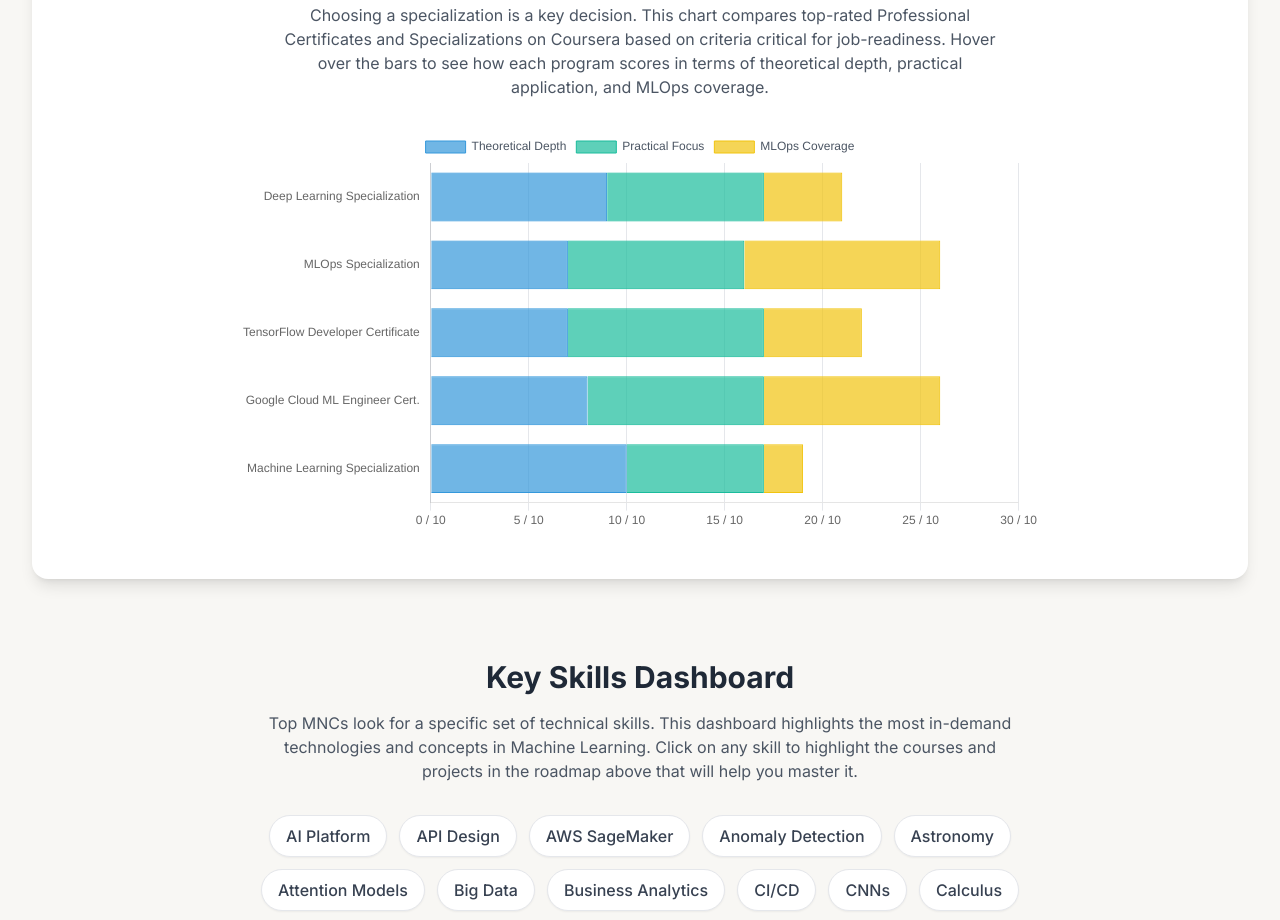
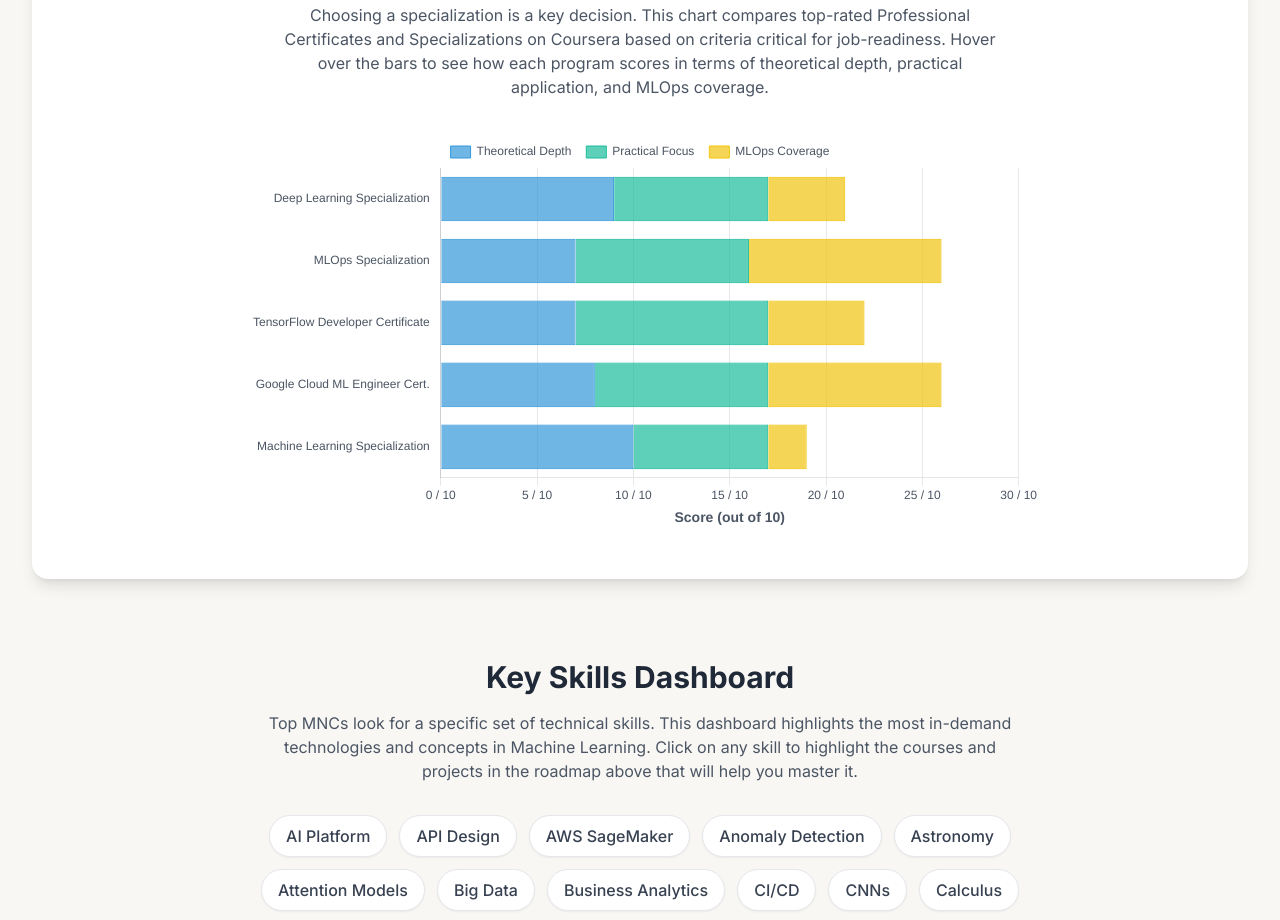
Before and after one commit to SivaRamaNaiduThattikota/ml-roadmap, a plain HTML site: page index.html in a window 1280 px wide. Shown: the part 1433-2353 px from the top of the page. Drawn offline with nearby package versions, Linux system fonts and the light colour scheme.

Commit message:
Improved Chart.js configuration for better tooltip display

```diff
--- a/index.html
+++ b/index.html
@@ -9,19 +9,12 @@
     <link rel="preconnect" href="https://fonts.googleapis.com">
     <link rel="preconnect" href="https://fonts.gstatic.com" crossorigin>
     <link href="https://fonts.googleapis.com/css2?family=Inter:wght@400;500;600;700&display=swap" rel="stylesheet">
-    <!-- Chosen Palette: Warm Neutrals & Subtle Accents -->
-    <!-- Application Structure Plan: The application is designed as a multi-stage, interactive learning path. It starts with foundational courses and progresses through core ML, specializations, and MLOps. The journey now features a single, consolidated "Phase 5: High-Impact Project Portfolio & Specialization" with nested, tiered project sections (Foundational & Core ML, Advanced & Production-Grade, and now, a further nested "Industry-Specific & Elite Projects" with sub-sections for Healthcare, Finance, and Space). This consolidation makes the roadmap less repetitive and more streamlined. The final "Phase 6: Career Acceleration & Job Search Strategies" remains distinct. This structure provides a clear, progressive roadmap from theoretical knowledge to practical, high-value application, directly addressing the goal of securing a top-tier ML engineering role, allowing for granular industry specialization, and providing essential job search guidance. An interactive chart and skills dashboard complement the roadmap by aiding decision-making and reinforcing learning connections. -->
-    <!-- Visualization & Content Choices:
-        - Report Info: A curriculum for ML Engineers. -> Goal: Organize & Guide -> Viz/Presentation: A multi-phase, collapsible card layout, now with a single, consolidated project phase containing nested tiered project subsections, and a further nested structure for industry-specific projects, along with nested career strategy subsections. -> Interaction: Users click to expand each phase and sub-level, revealing curated lists and advice. -> Justification: The consolidated project phase reduces redundancy and improves flow. The deeply nested structure for projects (especially industry-specific ones) breaks down complex information into manageable, progressive steps, and allows for highly specialized industry focus and dedicated career guidance, preventing overwhelm and providing clear paths from simple scripts to production-grade systems and job readiness. -> Library/Method: HTML/Tailwind CSS + Vanilla JS for toggling visibility.
-        - Report Info: Comparison of ML specializations. -> Goal: Compare & Analyze -> Viz/Presentation: Horizontal Bar Chart. -> Interaction: Hovering over bars shows detailed scores for key criteria. -> Justification: Offers a quick, visual comparison to help users select the most suitable specialization for their career goals. -> Library/Method: Chart.js (Canvas).
-        - Report Info: Key skills for ML roles. -> Goal: Inform & Relate -> Viz/Presentation: An interactive grid of skill tags. -> Interaction: Clicking a skill highlights all relevant courses and projects in the roadmap. -> Justification: Creates a dynamic link between job requirements and the learning materials, allowing users to see exactly where each skill is taught and applied. -> Library/Method: HTML/Tailwind CSS + Vanilla JS.
-    -->
-    <!-- CONFIRMATION: NO SVG graphics used. NO Mermaid JS used. -->
+
     <style>
         body {
             font-family: 'Inter', sans-serif;
-            background-color: #f8f7f4;
-            color: #1f2937;
+            background-color: #f8f7f4; /* Warm Neutral Background */
+            color: #1f2937; /* Dark Gray for text */
         }
         .chart-container {
             position: relative;
@@ -29,44 +22,50 @@
             max-width: 800px;
             margin-left: auto;
             margin-right: auto;
-            height: 400px;
-            max-height: 50vh;
+            height: 400px; /* Fixed height for chart on smaller screens */
+            max-height: 50vh; /* Max height relative to viewport height */
         }
         @media (min-width: 768px) {
             .chart-container {
-                height: 500px;
+                height: 500px; /* Taller on larger screens */
             }
         }
+        /* Hidden by default, toggled by JS */
         .phase-content, .project-subsection-content, .industry-specific-tier-content, .career-subsection-content {
             display: none;
             overflow: hidden;
-            transition: max-height 0.5s ease-in-out;
+            transition: max-height 0.5s ease-in-out; /* Smooth transition for expand/collapse */
         }
+        /* Active state for visible content */
         .phase-content.active, .project-subsection-content.active, .industry-specific-tier-content.active, .career-subsection-content.active {
             display: block;
         }
+        /* Skill tag highlighting */
         .skill-tag.highlight {
-            background-color: #10B981 !important;
+            background-color: #10B981 !important; /* Emerald green for highlight */
             color: white !important;
-            transform: scale(1.05);
-            box-shadow: 0 4px 14px 0 rgba(16, 185, 129, 0.3);
+            transform: scale(1.05); /* Slight scale up on highlight */
+            box-shadow: 0 4px 14px 0 rgba(16, 185, 129, 0.3); /* Soft shadow */
         }
+        /* Course/Project card highlighting */
         .course-card.highlight-skill {
-            border: 2px solid #10B981;
-            box-shadow: 0 0 15px rgba(16, 185, 129, 0.3);
+            border: 2px solid #10B981; /* Emerald green border */
+            box-shadow: 0 0 15px rgba(16, 185, 129, 0.3); /* Glowing effect */
         }
+        /* Clickable header styles */
         .phase-header, .project-subsection-header, .industry-specific-tier-header, .career-subsection-header {
             cursor: pointer;
             transition: background-color 0.3s ease;
         }
         .phase-header:hover, .project-subsection-header:hover, .industry-specific-tier-header:hover, .career-subsection-header:hover {
-            background-color: #e5e7eb;
+            background-color: #e5e7eb; /* Light gray on hover */
         }
+        /* Arrow icon rotation */
         .arrow-icon {
             transition: transform 0.3s ease-in-out;
         }
         .phase-header.open .arrow-icon, .project-subsection-header.open .arrow-icon, .industry-specific-tier-header.open .arrow-icon, .career-subsection-header.open .arrow-icon {
-            transform: rotate(180deg);
+            transform: rotate(180deg); /* Rotate arrow when open */
         }
     </style>
 </head>
@@ -265,6 +264,7 @@
                 ]
             };
 
+            // Collect all unique skills from roadmap data
             const allSkills = new Set();
             roadmapData.phases.forEach(phase => {
                 if (phase.courses) {
@@ -284,7 +284,7 @@
             });
             const skillsData = Array.from(allSkills);
 
-
+            // Render Roadmap Phases
             const phasesContainer = document.getElementById('phases-container');
             roadmapData.phases.forEach((phase, index) => {
                 const phaseElement = document.createElement('div');
@@ -292,9 +292,11 @@
 
                 let contentHTML = '';
                 if (phase.isConsolidatedProjectPhase) {
+                    // Render project subsections for the consolidated phase
                     contentHTML = phase.projectSubsections.map((subsection, subIndex) => {
                         let subsectionProjectsHTML = '';
                         if (subsection.isIndustryEliteNested) {
+                            // Render industry-specific tiers within the project subsection
                             subsectionProjectsHTML = subsection.industryEliteTiers.map((tier, tierIndex) => {
                                 const projectsHTML = tier.projects.map(project => `
                                     <div class="course-card p-4 border-t border-gray-200" data-skills='${JSON.stringify(project.skills)}'>
@@ -331,6 +333,7 @@
                                 `;
                             }).join('');
                         } else {
+                            // Render regular projects within the project subsection
                             subsectionProjectsHTML = subsection.projects.map(project => `
                                 <div class="course-card p-4 border-t border-gray-200" data-skills='${JSON.stringify(project.skills)}'>
                                     <div class="flex justify-between items-start">
@@ -367,6 +370,7 @@
                         `;
                     }).join('');
                 } else if (phase.isCareerPhase) {
+                    // Render career subsections for the career phase
                     contentHTML = phase.careerSubsections.map((subsection, subIndex) => `
                         <div class="border-t border-gray-200">
                             <div class="career-subsection-header p-4 bg-gray-50 flex justify-between items-center" data-target="career-subsection-${index}-${subIndex}">
@@ -385,8 +389,8 @@
                             </div>
                         </div>
                     `).join('');
-                }
-                else {
+                } else {
+                    // Render courses for regular phases
                     contentHTML = phase.courses.map(course => `
                         <div class="course-card p-4 border-t border-gray-200" data-skills='${JSON.stringify(course.skills)}'>
                             <div class="flex justify-between items-start">
@@ -425,10 +429,11 @@
                 phasesContainer.appendChild(phaseElement);
             });
 
+            // Function to set up toggle behavior for various sections
             function setupToggle(selector, contentSelector) {
                 document.querySelectorAll(selector).forEach(header => {
                     header.addEventListener('click', (e) => {
-                        e.stopPropagation();
+                        e.stopPropagation(); // Prevent event bubbling
                         const targetId = header.getAttribute('data-target');
                         const content = document.getElementById(targetId);
                         const isActive = content.classList.contains('active');
@@ -465,20 +470,20 @@
                             });
                         }
 
-
+                        // Toggle active class and arrow icon for the clicked header
                         content.classList.toggle('active');
                         header.classList.toggle('open');
                     });
                 });
             }
 
+            // Apply toggle behavior to all levels of collapsible content
             setupToggle('.phase-header', '.phase-content');
             setupToggle('.project-subsection-header', '.project-subsection-content');
             setupToggle('.industry-specific-tier-header', '.industry-specific-tier-content');
             setupToggle('.career-subsection-header', '.career-subsection-content');
 
-
-
+            // Render Skill Tags
             const skillsGrid = document.getElementById('skills-grid');
             skillsData.sort().forEach(skill => {
                 const skillTag = document.createElement('button');
@@ -488,39 +493,50 @@
                 skillsGrid.appendChild(skillTag);
             });
 
-            let activeSkill = null;
+            // Skill Tag Click Listener for Highlighting
+            let activeSkill = null; // To keep track of the currently active skill filter
             skillsGrid.addEventListener('click', e => {
                 if (e.target.classList.contains('skill-tag')) {
                     const selectedSkill = e.target.dataset.skill;
 
+                    // Remove highlights from all tags and cards first
                     document.querySelectorAll('.skill-tag').forEach(tag => tag.classList.remove('highlight'));
                     document.querySelectorAll('.course-card').forEach(card => card.classList.remove('highlight-skill'));
 
                     if (activeSkill === selectedSkill) {
+                        // If the same skill is clicked again, deactivate filter
                         activeSkill = null;
                     } else {
+                        // Activate new skill filter
                         e.target.classList.add('highlight');
                         activeSkill = selectedSkill;
+
+                        // Highlight relevant course/project cards and expand their parent sections
                         document.querySelectorAll('.course-card').forEach(card => {
+                            const cardSkills = JSON.parse(card.dataset.skills);
+                            if (cardSkills.includes(selectedSkill)) {
+                                card.classList.add('highlight-skill');
+
+                                // Automatically open parent collapsible sections
+                                // Check for industry-specific tier first
                                 const industrySpecificTierContent = card.closest('.industry-specific-tier-content');
                                 if (industrySpecificTierContent && !industrySpecificTierContent.classList.contains('active')) {
                                     document.querySelector(`[data-target='${industrySpecificTierContent.id}']`).click();
                                 }
+                                // Check for project subsection (could be direct parent or grandparent)
                                 const projectSubsectionContent = card.closest('.project-subsection-content');
                                 if (projectSubsectionContent && !projectSubsectionContent.classList.contains('active')) {
                                     document.querySelector(`[data-target='${projectSubsectionContent.id}']`).click();
                                 }
+                                // Check for main phase content
                                 const phaseContent = card.closest('.phase-content');
                                 if (phaseContent && !phaseContent.classList.contains('active')) {
                                     document.querySelector(`[data-target='${phaseContent.id}']`).click();
                                 }
-
-                            const cardSkills = JSON.parse(card.dataset.skills);
-                            if (cardSkills.includes(selectedSkill)) {
-                                card.classList.add('highlight-skill');
                             }
                         });
 
+                        // Scroll to the first highlighted item for better UX
                         const firstHighlight = document.querySelector('.course-card.highlight-skill');
                         if(firstHighlight) {
                             firstHighlight.scrollIntoView({ behavior: 'smooth', block: 'center' });
@@ -529,6 +545,7 @@
                 }
             });
 
+            // Chart.js Data for Specialization Comparison
             const specializationData = {
                 labels: [
                     'Deep Learning Specialization',
@@ -541,53 +558,75 @@
                     {
                         label: 'Theoretical Depth',
                         data: [9, 7, 7, 8, 10],
-                        backgroundColor: 'rgba(52, 152, 219, 0.7)',
+                        backgroundColor: 'rgba(52, 152, 219, 0.7)', // Blue
                         borderColor: 'rgba(52, 152, 219, 1)',
                         borderWidth: 1
                     },
                     {
                         label: 'Practical Focus',
                         data: [8, 9, 10, 9, 7],
-                        backgroundColor: 'rgba(26, 188, 156, 0.7)',
+                        backgroundColor: 'rgba(26, 188, 156, 0.7)', // Teal
                         borderColor: 'rgba(26, 188, 156, 1)',
                         borderWidth: 1
                     },
                     {
                         label: 'MLOps Coverage',
                         data: [4, 10, 5, 9, 2],
-                        backgroundColor: 'rgba(241, 196, 15, 0.7)',
+                        backgroundColor: 'rgba(241, 196, 15, 0.7)', // Yellow
                         borderColor: 'rgba(241, 196, 15, 1)',
                         borderWidth: 1
                     }
                 ]
             };
 
+            // Chart.js Configuration
             const ctx = document.getElementById('specializationChart').getContext('2d');
             new Chart(ctx, {
                 type: 'bar',
                 data: specializationData,
                 options: {
-                    indexAxis: 'y',
+                    indexAxis: 'y', // Horizontal bars
                     responsive: true,
                     maintainAspectRatio: false,
+                    layout: {
+                        padding: {
+                            left: 10, // Add some padding around the chart
+                            right: 10,
+                            top: 0,
+                            bottom: 0
+                        }
+                    },
                     scales: {
                         x: {
                             stacked: true,
                             beginAtZero: true,
-                            max: 30,
+                            max: 30, // Max score is 10 for each of 3 categories = 30
                             grid: {
-                                color: '#e5e7eb'
+                                color: '#e5e7eb' // Light gray grid lines
                             },
                             ticks: {
                                 callback: function(value) {
-                                    return value + ' / 10'
+                                    return value + ' / 10'; // Show score out of 10
+                                },
+                                color: '#4b5563' // Tick label color
+                            },
+                            title: { // Add a title to the x-axis for clarity
+                                display: true,
+                                text: 'Score (out of 10)',
+                                color: '#4b5563',
+                                font: {
+                                    size: 14,
+                                    weight: 'bold'
                                 }
                             }
                         },
                         y: {
                             stacked: true,
                             grid: {
-                                display: false
+                                display: false // No horizontal grid lines
+                            },
+                            ticks: {
+                                color: '#4b5563' // Tick label color
                             }
                         }
                     },
@@ -595,12 +634,19 @@
                         legend: {
                             position: 'top',
                             labels: {
-                                color: '#4b5563'
+                                color: '#4b5563', // Legend label color
+                                boxWidth: 20, // Size of the color box in the legend
+                                padding: 15 // Padding between legend items
                             }
                         },
                         tooltip: {
-                            mode: 'index',
-                            intersect: false,
+                            mode: 'index', // Show all values for the hovered category
+                            intersect: false, // Tooltip appears even if cursor is not directly on a bar segment
+                            backgroundColor: 'rgba(0, 0, 0, 0.8)', // Darker background for better contrast
+                            titleColor: '#fff', // White title text
+                            bodyColor: '#fff', // White body text
+                            cornerRadius: 4, // Rounded corners for tooltip
+                            displayColors: true, // Show the color box next to each label in the tooltip
                             callbacks: {
                                 label: function(context) {
                                     let label = context.dataset.label || '';
@@ -611,9 +657,22 @@
                                         label += context.parsed.x + ' / 10';
                                     }
                                     return label;
+                                },
+                                title: function(context) {
+                                    // Displays the specialization name as the tooltip title
+                                    return context[0].label;
                                 }
                             }
                         }
+                    },
+                    hover: {
+                        mode: 'nearest', // Highlight the nearest item
+                        intersect: true // Cursor must intersect the item for hover
+                    },
+                    interaction: { // For better mobile interaction (tap to show tooltip)
+                        mode: 'nearest',
+                        intersect: true,
+                        axis: 'y' // Limit interaction to the Y-axis for horizontal bars
                     }
                 }
             });
```
Lines whose indentation alone changed are shown as unchanged.
